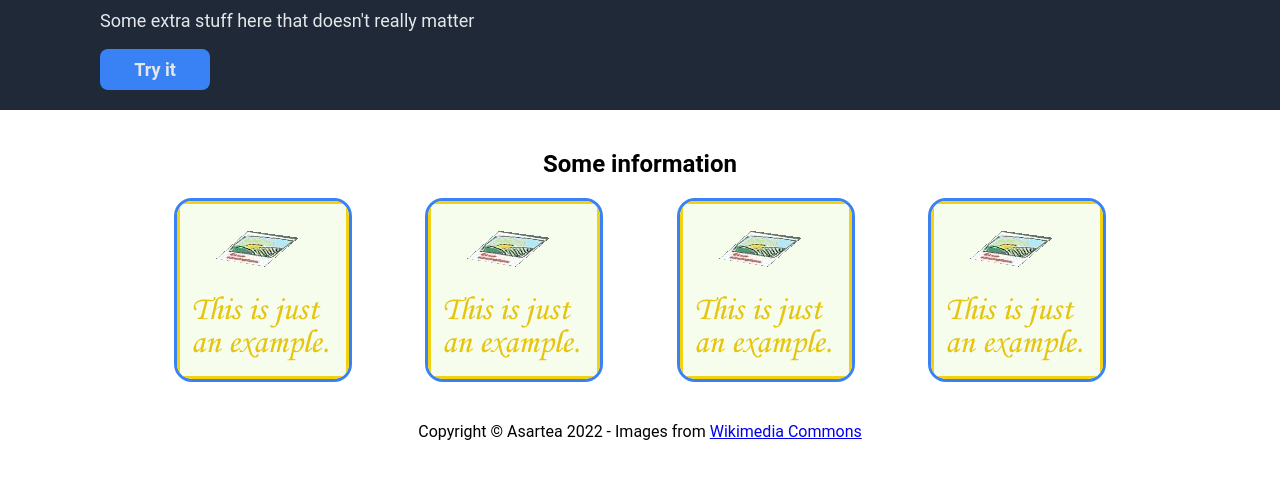
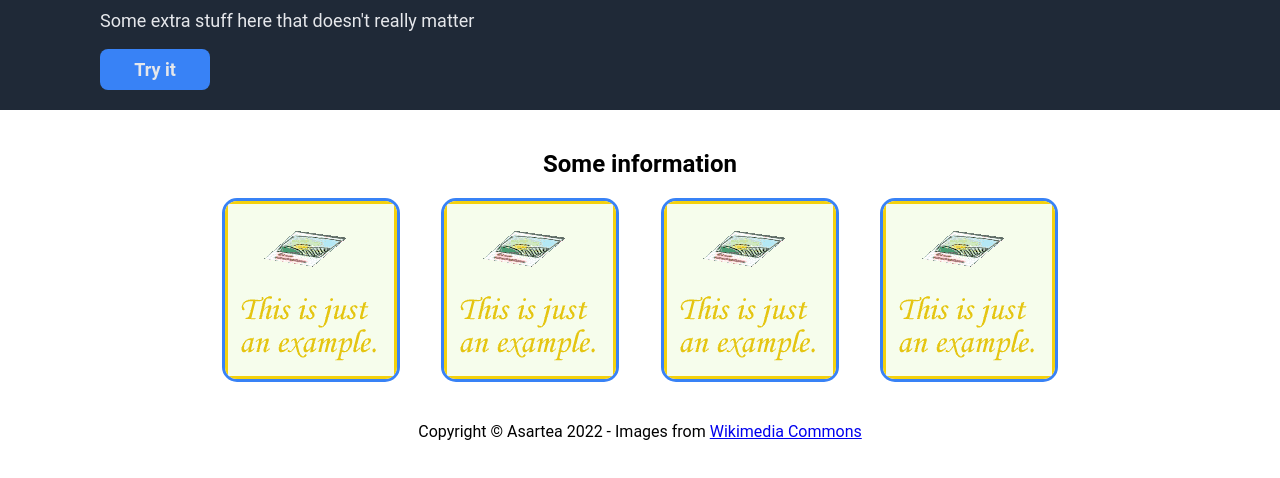
Before and after one commit to Asartea/odin-landing, a plain HTML site: page index.html in a window 1280 px wide. Shown: the part 192-670 px from the top of the page. Drawn offline with Linux system fonts and the light colour scheme.

Commit message:
Small CSS tweaks for pictures

```diff
--- a/styles.css
+++ b/styles.css
@@ -76,9 +76,10 @@ nav {
 .images {
     display:flex;
     align-items:center;
-    justify-content:space-evenly
+    justify-content:space-evenly;
+    padding:0 5rem;
 }
 .image img{
     border: 3px solid var(--accent-color);
-    border-radius: 18px;
+    border-radius: 15px;
 }
```
